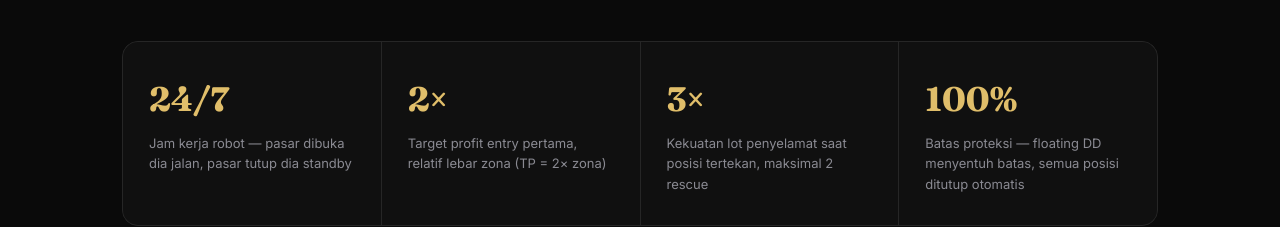
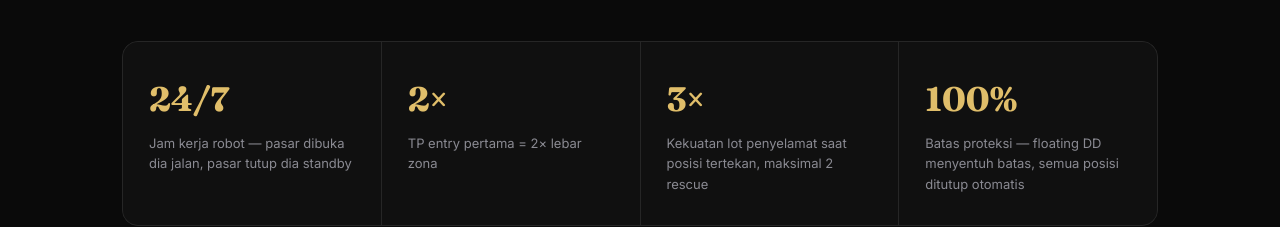
Before and after one commit to mrrachman/snd-robot, a plain HTML site: page index.html in a window 1280 px wide. Shown: the part 1500-1727 px from the top of the page. Drawn offline with Linux system fonts and the light colour scheme.

Commit message:
fix: clarify first entry TP is two times zone width

```diff
--- a/index.html
+++ b/index.html
@@ -173,7 +173,7 @@
   <h2>Bukan janji, cuma spesifikasi.</h2>
   <div class="stats">
     <div class="stat"><div class="n">24/7</div><div class="l">Jam kerja robot — pasar dibuka dia jalan, pasar tutup dia standby</div></div>
-    <div class="stat"><div class="n">2×</div><div class="l">Target profit entry pertama, relatif lebar zona (TP = 2× zona)</div></div>
+    <div class="stat"><div class="n">2×</div><div class="l">TP entry pertama = 2× lebar zona</div></div>
     <div class="stat"><div class="n">3×</div><div class="l">Kekuatan lot penyelamat saat posisi tertekan, maksimal 2 rescue</div></div>
     <div class="stat"><div class="n">100%</div><div class="l">Batas proteksi — floating DD menyentuh batas, semua posisi ditutup otomatis</div></div>
   </div>
```
